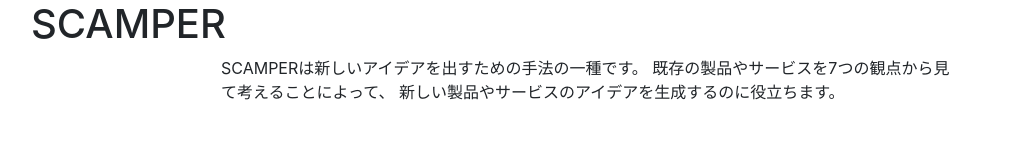
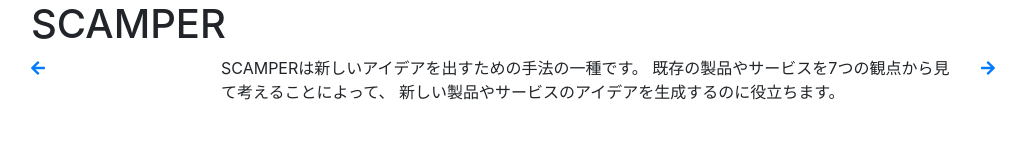
Before and after one commit to t-morisawa/idea-factory-xyz, a Gatsby app in the folder gatsby/idea-factory/: page /scamper in a window 1280 px wide. Shown: the top 160 px of the page, without its empty margins (54-1079 px from the left). Built offline with nearby package versions, Linux system fonts and the light colour scheme.

Commit message:
update to use fontawesome icons

```diff
--- a/gatsby/idea-factory/src/pages/scamper.js
+++ b/gatsby/idea-factory/src/pages/scamper.js
@@ -1,24 +1,26 @@
 import React from "react"
 import 'bootstrap/dist/css/bootstrap.css';
+import { FontAwesomeIcon } from '@fortawesome/react-fontawesome';
+import { faArrowLeft, faArrowRight } from '@fortawesome/free-solid-svg-icons';
 
 
 export default () => {
   return (
-      <div class="container">
+      <div className="container">
       <h1>SCAMPER</h1>
-      <div class="row">
-      <div class="col-lg">
+      <div className="row">
+      <div className="col-lg">
       <a href="../index.html">
-      <i class="fas fa-arrow-left"></i>
+       <FontAwesomeIcon icon={faArrowLeft} />
       </a>
       </div>
-      <div class="col-lg-8">
+      <div className="col-lg-8">
       SCAMPERは新しいアイデアを出すための手法の一種です。
     既存の製品やサービスを7つの観点から見て考えることによって、 新しい製品やサービスのアイデアを生成するのに役立ちます。
     </div>
-      <div class="col-lg">
+      <div className="col-lg">
       <a href="https://t-morisawa.github.io/scamper-ja/">
-      <i class="fas fa-arrow-right"></i>
+      <FontAwesomeIcon icon={faArrowRight} />
       </a>
       </div>
       </div>
```
